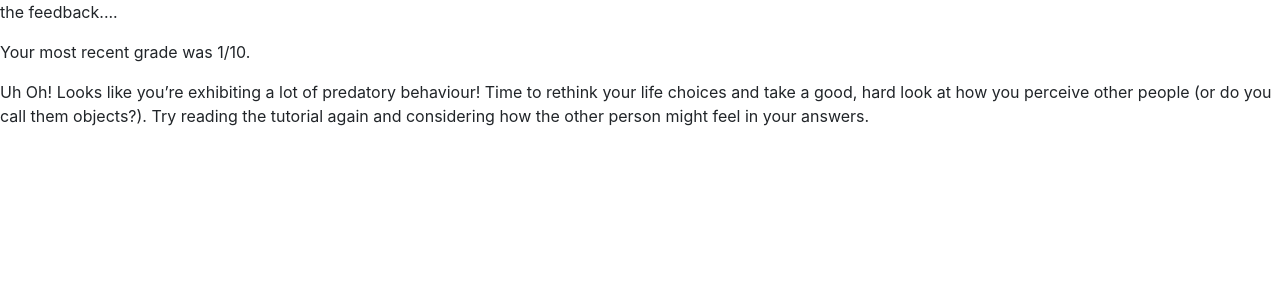
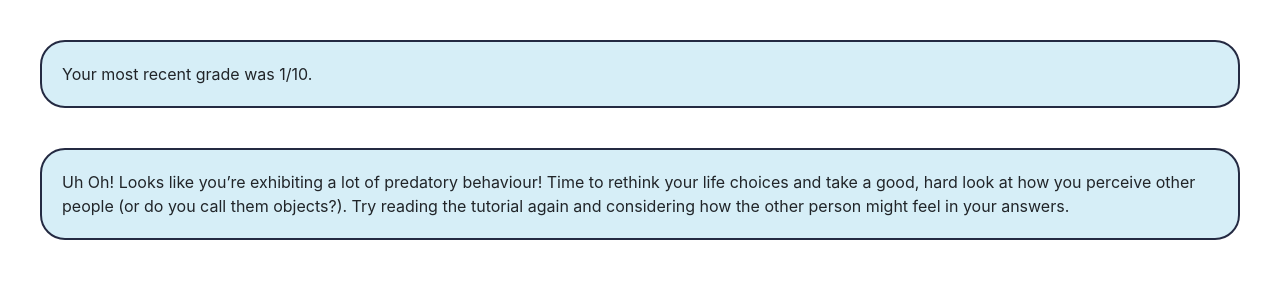
Before and after one commit to Web-Development-Project/ConsentSim, a Flask app: page /feedback in a window 1280 px wide. Shown: the part 57-357 px from the top of the page. Run offline with Flask 2, Linux system fonts and the light colour scheme; a user stored in the database is signed in; tables that the repository leaves empty hold one stand-in row (values such as "Sample post"); some libraries are stand-ins or nearby versions.

Commit message:
Update feedback.html

```diff
--- a/app/templates/feedback.html
+++ b/app/templates/feedback.html
@@ -1,18 +1,17 @@
 {%extends "base.html"%}
 
 {% block content %}
-<p>the feedback....</p>
-<p>Your most recent grade was {{ result }}/10.</p>
+<p class="quizquestion">Your most recent grade was {{ result }}/10.</p>
 
 {% if result.grade_number <= 2 %}
-<p>Uh Oh! Looks like you’re exhibiting a lot of predatory behaviour! Time to rethink your life choices and take a good, hard look at how you perceive other people (or do you call them objects?). Try reading the tutorial again and considering how the other person might feel in your answers. </p>
+<p class="quizquestion">Uh Oh! Looks like you’re exhibiting a lot of predatory behaviour! Time to rethink your life choices and take a good, hard look at how you perceive other people (or do you call them objects?). Try reading the tutorial again and considering how the other person might feel in your answers. </p>
 
 {% elif result.grade_number <= 5 %}
-<p>Uh Oh! You’re not the worst person out there, but it looks like you’re exhibiting some predatory behaviour. Time to analyse your actions and perhaps read the tutorial again!</p>
+<p class="quizquestion">Uh Oh! You’re not the worst person out there, but it looks like you’re exhibiting some predatory behaviour. Time to analyse your actions and perhaps read the tutorial again!</p>
 
 {% elif result.grade_number <= 8 %}
-<p>Well done! You’re pretty average! It looks like you know to be considerate of others in certain situations, but there’s definitely more to learn! Feel free to read the tutorial again, and always remember to think about how you would feel if the situation was reversed. </p>
+<p class="quizquestion">Well done! You’re pretty average! It looks like you know to be considerate of others in certain situations, but there’s definitely more to learn! Feel free to read the tutorial again, and always remember to think about how you would feel if the situation was reversed. </p>
 {% else %}
-<p>Congratulations! You’re pretty considerate! You’ve done very well on the quiz and it looks like you’ve learnt as much as we could teach you about consent. However, the learning never stops! Remember to always be considerate of others and to make sure your partners are comfortable.</p>
+<p class="quizquestion">Congratulations! You’re pretty considerate! You’ve done very well on the quiz and it looks like you’ve learnt as much as we could teach you about consent. However, the learning never stops! Remember to always be considerate of others and to make sure your partners are comfortable.</p>
 {% endif %}
 {% endblock %}
```
